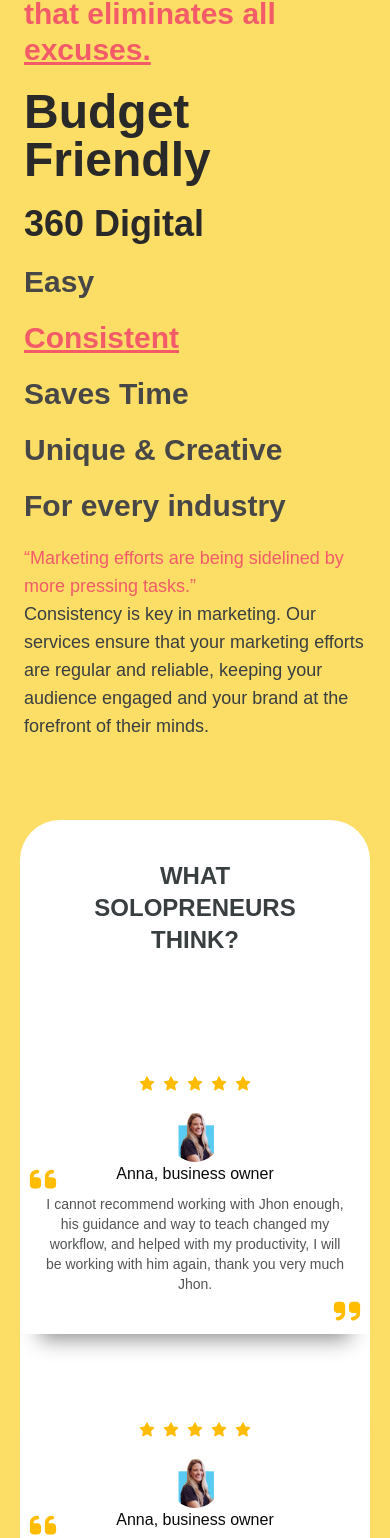
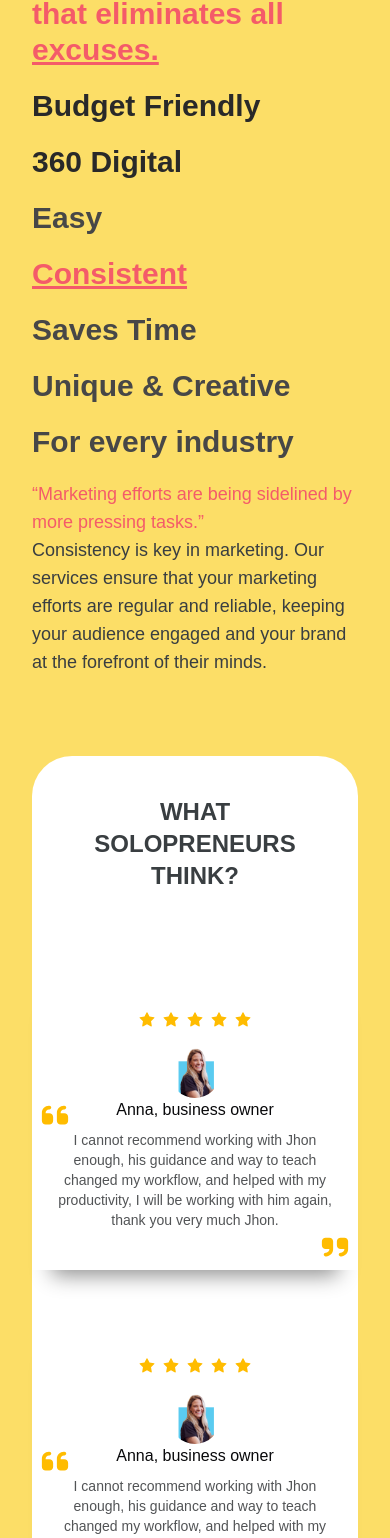
Before and after one commit to GaziRiad/marketing-assistant, a Next.js app: page / in a window 390 px wide. Shown: the part 6987-8525 px from the top of the page. Built offline with nearby package versions, Linux system fonts and the light colour scheme.

Commit message:
Added EfficiencyShowcase section and improved responsiveness

```diff
--- a/app/page.js
+++ b/app/page.js
@@ -1,4 +1,4 @@
-import { Hero, Cards, Marketing, Benefits, Testimonial } from "@/components/LandingPage";
+import { Hero, Cards, Marketing, Benefits, Testimonial, EfficiencyShowcase } from "@/components/LandingPage";
 
 function Home() {
   return (
@@ -9,6 +9,7 @@ function Home() {
       <div className="py-10 bg-[#FCDE67]">
         <Benefits />
         <Testimonial />
+        <EfficiencyShowcase />
       </div>
     </div>
   );
--- a/components/LandingPage/Benefits/index.jsx
+++ b/components/LandingPage/Benefits/index.jsx
@@ -8,7 +8,7 @@ const Benefits = () => {
   const [selectedBenefit, setSelectedBenefit] = useState(benefitsList[1]);
 
   return (
-    <div className="flex sm:flex-row flex-col items-center px-6">
+    <div className="container flex sm:flex-row flex-col items-center">
       <div className="sm:w-[60%] font-bold">
         <p className="text-3xl text-[#545454]">
           It will be your best investment
@@ -17,10 +17,10 @@ const Benefits = () => {
           that eliminates all{" "}
           <span className="underline underline-offset-2">excuses.</span>
         </p>
-        <h1 className="mt-5 text-5xl font-bold text-[#292929]">
+        <h1 className="mt-5 text-3xl md:text-5xl font-bold text-[#292929]">
           Budget Friendly
         </h1>
-        <h1 className="mt-5 text-4xl font-bold text-[#292929]">360 Digital</h1>
+        <h1 className="mt-5 text-3xl md:text-4xl font-bold text-[#292929]">360 Digital</h1>
         {benefitsList.map((benefit, index) => (
           <h1
             key={index}
--- /dev/null
+++ b/components/LandingPage/EfficiencyShowcase/index.jsx
@@ -0,0 +1,27 @@
+import React from "react";
+
+const EfficiencyShowcase = () => {
+  return (
+    <div className="container mt-5 flex flex-col justify-center items-center">
+      <p>Solopreneurs, Freelancers, Social Media Managers…</p>
+      <h1 className="text-3xl font-bold">
+        You’ve never worked <span className="text-[#F45B69]">this fast</span>
+      </h1>
+      <div className="rounded-[40px] md:h-[700px] bg-[#5CE1E6] p-5   md:p-10 mt-5">
+        <video
+          autoPlay
+          loop
+          muted
+          playsInline
+          className="h-full w-full rounded-3xl object-contain 2xl:object-cover"
+        >
+          <source src={"/vidoes/EfficiencyShowcaseVideo.mp4"} type="video/mp4" />
+          <track kind="captions" label="English" default />
+          Your browser does not support the video tag.
+        </video>
+      </div>
+    </div>
+  );
+};
+
+export default EfficiencyShowcase;
--- a/components/LandingPage/Testimonial/index.jsx
+++ b/components/LandingPage/Testimonial/index.jsx
@@ -2,20 +2,23 @@ import { TestimonialList } from "@/app/lib/constant";
 import Image from "next/image";
 import React from "react";
 import { FaQuoteLeft, FaQuoteRight } from "react-icons/fa6";
-import { IoIosStar } from "react-icons/io";
 import { GoStarFill } from "react-icons/go";
 
 const Testimonial = () => {
   const startsArray = Array(5).fill();
 
   return (
-    <div className="mx-5 mt-20 rounded-[40px] bg-white py-10 md:py-20">
-      <h1 className="text-center text-2xl md:text-5xl font-bold text-[#393E41]">
+    <div className="container">
+      <div className="mt-20 rounded-[40px] bg-white py-10 md:py-20">
+        <h1 className="text-center text-2xl font-bold text-[#393E41] md:text-5xl">
           WHAT <br /> SOLOPRENEURS <br /> THINK?
         </h1>
-      <div className="mt-10 flex md:flex-row flex-col items-center justify-center gap-2 lg:gap-10">
+        <div className="mt-10 flex flex-col items-center justify-center gap-2 md:flex-row lg:gap-10">
           {TestimonialList.map((item, index) => (
-          <div key={index} className="shadow-custom relative mt-10 flex md:w-[420px] flex-col items-center py-10 ">
+            <div
+              key={index}
+              className="shadow-custom relative mt-10 flex flex-col items-center py-10 md:w-[420px] "
+            >
               <div className="flex gap-x-2 text-[#FFBC00]">
                 {startsArray.map((_, index) => (
                   <GoStarFill key={index} />
@@ -29,7 +32,7 @@ const Testimonial = () => {
                 alt="Avatar"
               />
               <h3>{item.title}</h3>
-            <p className="mt-2 px-5 lg:px-10 text-center text-sm font-light text-[#525456]">
+              <p className="mt-2 px-5 text-center text-sm font-light text-[#525456] lg:px-10">
                 {item.text}
               </p>
               <FaQuoteLeft className="absolute left-2 top-32 text-3xl text-[#FFBC00]" />
@@ -38,6 +41,7 @@ const Testimonial = () => {
           ))}
         </div>
       </div>
+    </div>
   );
 };
 
--- a/components/LandingPage/index.jsx
+++ b/components/LandingPage/index.jsx
@@ -3,3 +3,4 @@ export { default as Marketing } from "./Marketing";
 export { default as Cards } from "./Cards";
 export { default as Benefits } from "./Benefits";
 export { default as Testimonial } from "./Testimonial";
+export { default as EfficiencyShowcase } from "./EfficiencyShowcase";
```
Also changed, not shown: 1 other file (tests, documents, lock files or other folders). Lines whose indentation alone changed are shown as unchanged.
